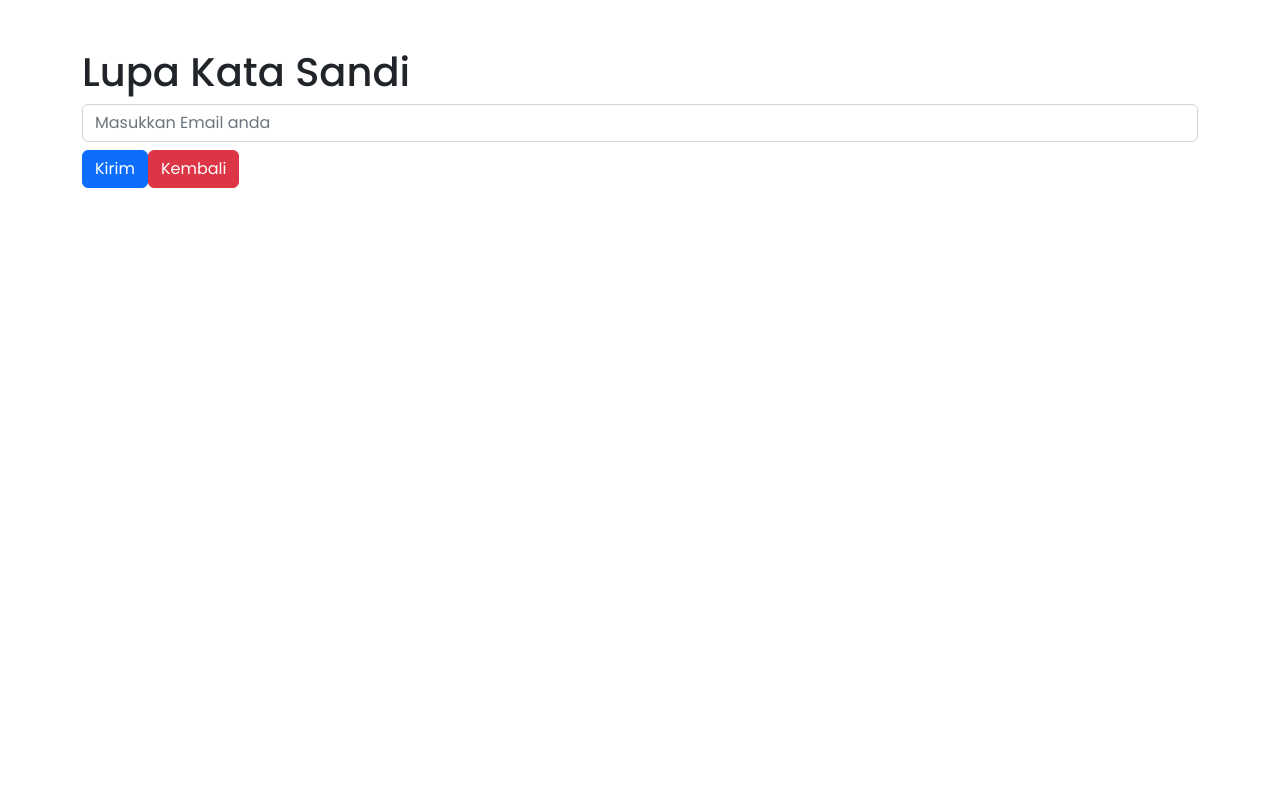
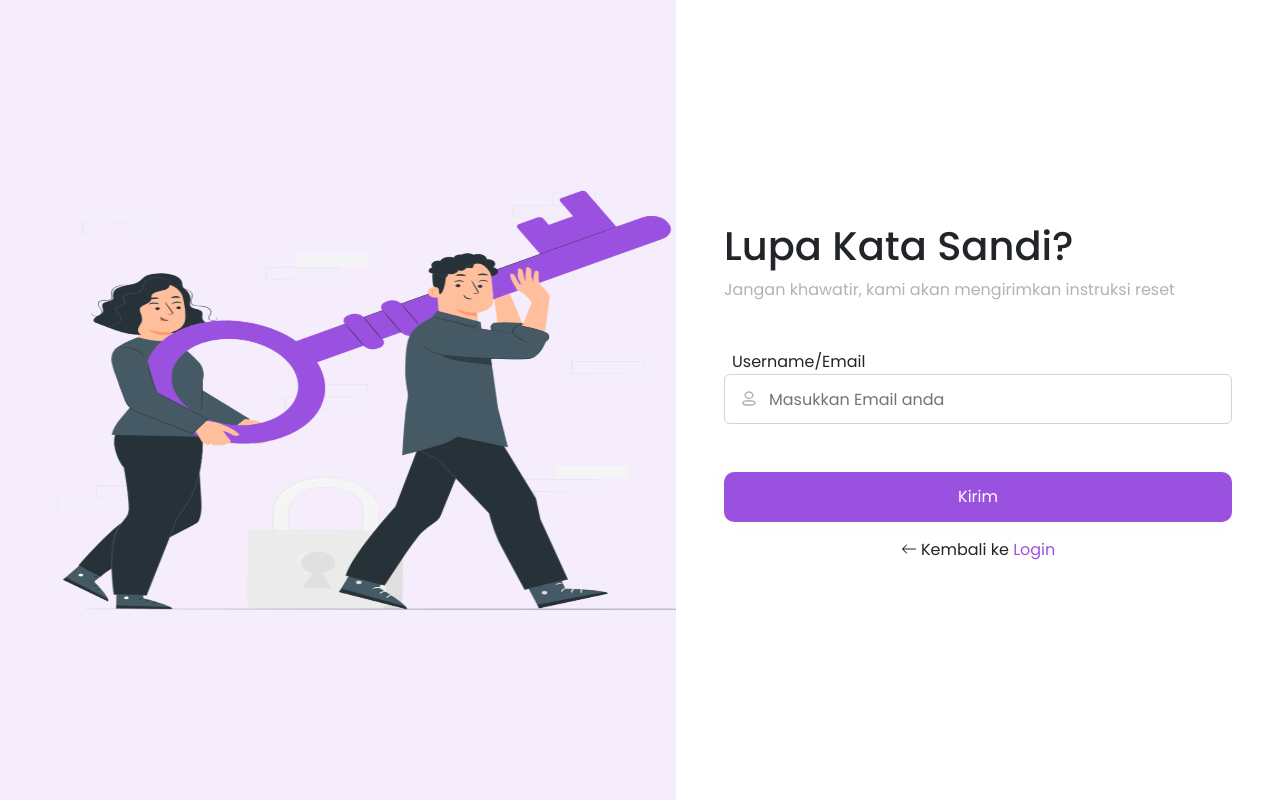
Before and after one commit to mykoakbar/POS-Madjou, a Vue app: page /#/Login/resetPassword/resetPasswordView in a window 1280 px wide. Built offline with nearby package versions, Linux system fonts and the light colour scheme; what vue-toast-notification would draw is missing.

Commit message:
tampilan reset sandi

```diff
--- /dev/null
+++ b/src/components/kembaliLogin.vue
@@ -0,0 +1,23 @@
+<template>
+  <div class="kembali">
+    <div class="text-center mt-3">
+        <p>
+            <b-icon icon="arrow-left"></b-icon>  Kembali ke
+            <router-link class="kembali-login" to="/">Login</router-link>
+        </p>
+    </div>
+  </div>
+</template>
+
+<script>
+export default {
+    nama: "kembaliLogin"
+}
+</script>
+
+<style>
+.kembali-login{
+    color: #9B51E0;
+    text-decoration: none;
+}
+</style>
--- a/src/views/Admin/cobaView.vue
+++ b/src/views/Admin/cobaView.vue
@@ -1,36 +1,97 @@
 <template>
     <div class="coba">
-        <div class="container">
-        <h1>Lupa Kata Sandi</h1>
-        <form @submit="cekEmail">
-            <b-form-input :state="error.stateEmail" v-model="email" class="form-control" type="email" placeholder="Masukkan Email anda"></b-form-input>
-            <div class="error-validation" v-if="error.email">{{ error.email }}</div>
-            <div class="col-lg-5 mt-2">
-            <router-link to="/"><a class="btn btn-danger">kembali</a></router-link>
-            <button type="submit" class="btn btn-primary">Kirim</button>
+        <div class="row g-0">
+            <div class="col g-0">
+                <div class="leftside d-flex justify-content-center align-items-center">
+                    <img src="assets/Reset Password-1.svg">
+                </div>
             </div>
-        </form>
+            <div class="col g-0">
+                <div class="rightside d-inline-flex align-items-center">
+                    <div class="container px-5">
+                        <h1>Lupa Kata Sandi?</h1>
+                        <p style="weight: 400; color: rgba(0, 0, 0, 0.3);">Jangan khawatir, kami akan mengirimkan instruksi reset</p>
+                        <form @submit="cekEmail">
+                            <div class="my-4">
+                                <div v-if="error.email" class="iconpengguna"><img src="assets/icon-pengguna.svg"></div>
+                                <div v-else class="iconpengguna"><img src="assets/icon-profile.svg"></div>
+                                <label class="ms-2">Nama Pengguna/Email</label>
+                                <b-form-input :state="error.stateEmail" v-model="email" class="form-input1" type="email" placeholder="Masukkan email anda"></b-form-input>
+                                <div class="error-validation" v-if="error.email">{{ error.email }}</div>
+                            </div>
+                            <div class="d-grid mt-5">
+                                <button type="submit" class="button-primary">Kirim</button>
+                            </div>
+                        </form>
+                        <kembaliLogin />
+                    </div>
+                </div>
+            </div>
         </div>
-      </div>
+    </div>
 </template>
 
 <script>
+import axios from 'axios'
+import kembaliLogin from '@/components/kembaliLogin.vue'
 
 export default {
     name: 'cobaView',
+    components: {
+        kembaliLogin
+    },
     data(){
         return{
-            password: ''
+            email: '',
+            error: {
+          stateEmail: null,
+          email: ''
         }
-    }
+        }
+    },
+    methods: {
+      async cekEmail(){
+          this.error.email = '';
+
+          let result = await axios .get(`http://localhost:3000/user?email=${this.email}`)
+          if(result.status==200 && result.data.length>0){
+            this.$router.push({path: '/Login/verifikasiEmail/verifikasiEmailView'})
+          } else if(result.status==200 && result.data.length==0 && this.email != ''){
+            this.error.stateEmail = false;
+            this.error.email = 'Email anda salah, mohon periksa kembali'
+          }
+          if(this.email == ''){
+            this.error.email = 'Kolom wajib diisi'
+            this.error.stateEmail = false;
+          }
+        }
+      }
 }
 </script>
 
 <style>
-.eyeButton {
-  position: absolute;
-  right: 5px;
-  bottom: 4px;
-  top: 23px;
+.form-input1{
+    width: 502px;
+    height: 50px;
+    left: 792px;
+    padding: 0.375rem 2.75rem !important;
 }
+.button-primary{
+    color: white;
+    border: none;
+    width: 100%;
+    height: 50px;
+    background: #9B51E0;
+    /* Shadow/1 */
+    box-shadow: 0px 0px 20px rgba(0, 0, 0, 0.03);
+    border-radius: 10px;
+}
+.iconpengguna{
+  position: relative;
+  top: 60px;
+  left: 15px;
+  width: 5%;
+  color: rgba(0, 0, 0, 0.3);
+}
+
 </style>
--- a/src/views/Login/resetPassword/resetPasswordView.vue
+++ b/src/views/Login/resetPassword/resetPasswordView.vue
@@ -1,24 +1,45 @@
 <template>
-  <div class="resetPassword mt-5">
-    <div class="container">
-      <h1>Lupa Kata Sandi</h1>
-      <form @submit="cekEmail">
-        <b-form-input :state="error.stateEmail" v-model="email" class="form-control" type="email" placeholder="Masukkan Email anda"></b-form-input>
-        <div class="error-validation" v-if="error.email">{{ error.email }}</div>
-        <div class="col-lg-5 mt-2">
-          <button type="submit" class="btn btn-primary">Kirim</button>
-          <router-link to="/"><a class="btn btn-danger">Kembali</a></router-link>
+  <div class="resetPassword">
+    <div class="row g-0">
+        <div class="col g-0">
+            <div class="leftside d-flex justify-content-center align-items-center">
+                <img src="assets/Reset Password-1.svg">
+            </div>
         </div>
-      </form>
+        <div class="col g-0">
+            <div class="rightside d-inline-flex align-items-center">
+                <div class="container px-5">
+                    <h1>Lupa Kata Sandi?</h1>
+                    <p style="weight: 400; color: rgba(0, 0, 0, 0.3);">Jangan khawatir, kami akan mengirimkan instruksi reset</p>
+                    <form @submit="cekEmail">
+                        <div class="my-4">
+                            <div v-if="error.email" class="iconpengguna-resetPassword"><img src="assets/icon-pengguna.svg"></div>
+                            <div v-else class="iconpengguna-resetPassword"><img src="assets/icon-profile.svg"></div>
+                            <label class="ms-2">Username/Email</label>
+                            <b-form-input :state="error.stateEmail" v-model="email" class="form-input1" type="email" placeholder="Masukkan Email anda"></b-form-input>
+                            <div class="error-validation" v-if="error.email">{{ error.email }}</div>
+                        </div>
+                        <div class="d-grid mt-5">
+                            <button type="submit" class="button-primary">Kirim</button>
+                        </div>
+                    </form>
+                    <kembaliLogin />
+                </div>
+            </div>
+        </div>
     </div>
   </div>
 </template>
 
 <script>
 import axios from 'axios'
+import kembaliLogin from '@/components/kembaliLogin.vue'
 
 export default {
     name: "resetPasswordView",
+    components: {
+      kembaliLogin
+    },
     data(){
       return{
         email: '',
@@ -34,7 +55,7 @@ export default {
 
           let result = await axios .get(`http://localhost:3000/user?email=${this.email}`)
           if(result.status==200 && result.data.length>0){
-            this.$router.push({path: '/Login/verifikasiEmail/verifikasiEmailView'})
+            this.$router.push({path: '/Login/resetPassword/verifikasiEmail/verifikasiEmailView'})
           } else if(result.status==200 && result.data.length==0 && this.email != ''){
             this.error.stateEmail = false;
             this.error.email = 'Email anda salah, mohon periksa kembali'
@@ -49,7 +70,27 @@ export default {
 </script>
 
 <style>
-.error-validation{
-  color: red;
+.form-input1{
+    width: 502px;
+    height: 50px;
+    left: 792px;
+    padding: 0.375rem 2.75rem !important;
+}
+.button-primary{
+    color: white;
+    border: none;
+    width: 100%;
+    height: 50px;
+    background: #9B51E0;
+    /* Shadow/1 */
+    box-shadow: 0px 0px 20px rgba(0, 0, 0, 0.03);
+    border-radius: 10px;
+}
+.iconpengguna-resetPassword{
+  position: relative;
+  top: 60px;
+  left: 15px;
+  width: 5%;
+  color: rgba(0, 0, 0, 0.3);
 }
 </style>
```
Also changed, not shown: public/assets/icon-profile.svg (added).
